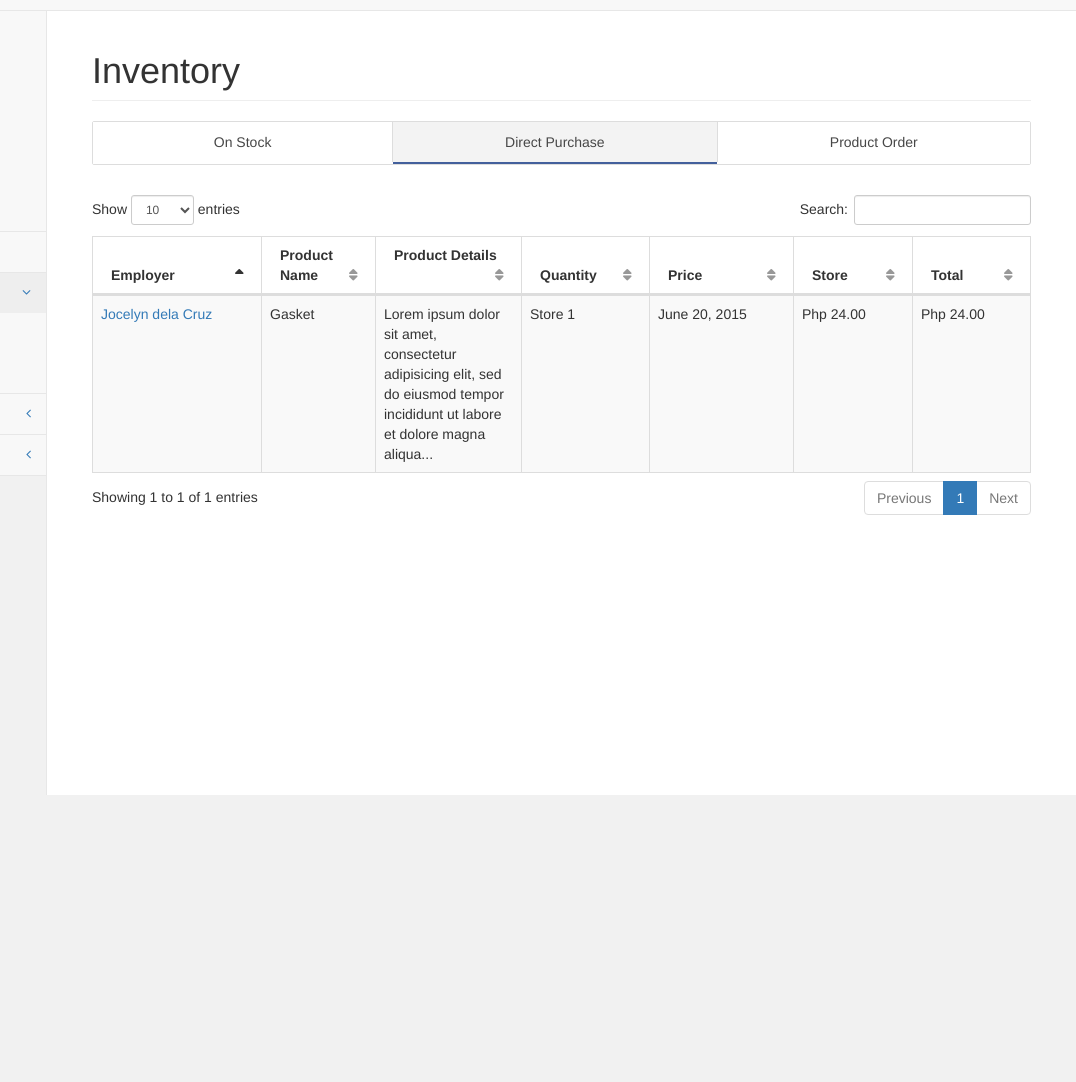
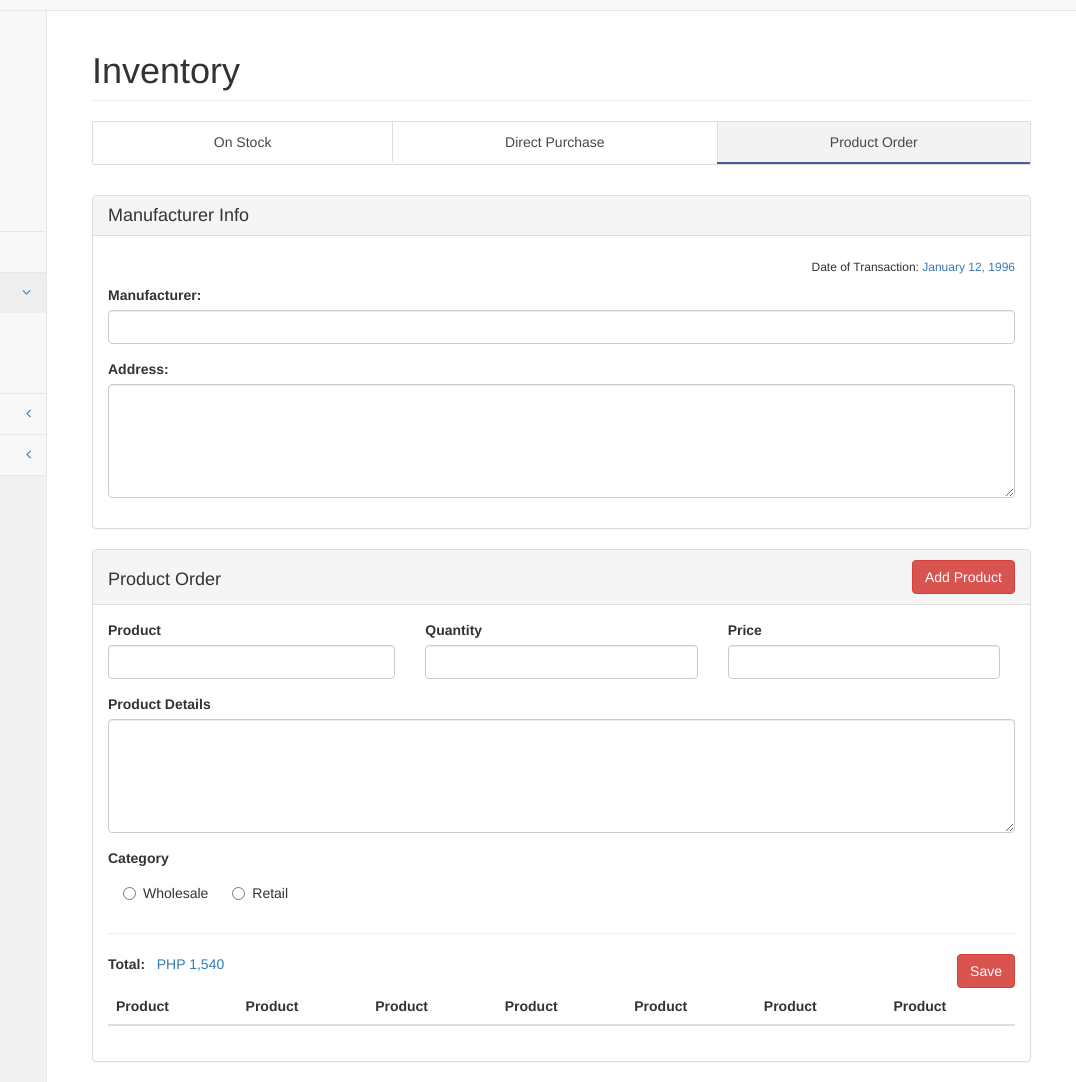
Before and after one commit to billyranario2015/Car-Focus, a plain HTML site: page product-order-input.html in a window 1280 px wide. Shown: the part 40-1122 px from the top of the page, 204-1280 px from the left. Before the commit the page ends 835 px from the top, so only its background shows below. Drawn offline with Linux system fonts and the light colour scheme.

Commit message:
Templates

```diff
--- a/product-order-input.html
+++ b/product-order-input.html
@@ -126,8 +126,8 @@
                                     <!-- Nav tabs -->
                                     <ul class="nav nav-pills nav-justified inventory-category" role="tablist">
                                         <li role="presentation"><a href="#on-stock" aria-controls="on-stock" role="tab" data-toggle="tab">On Stock</a></li>
-                                        <li role="presentation" class="active"><a href="#direct-purchase" aria-controls="direct-purchase" role="tab" data-toggle="tab">Direct Purchase</a></li>
-                                        <li role="presentation"><a href="#product-order" aria-controls="product-order" role="tab" data-toggle="tab">Product Order</a></li>
+                                        <li role="presentation"><a href="#direct-purchase" aria-controls="direct-purchase" role="tab" data-toggle="tab">Direct Purchase</a></li>
+                                        <li role="presentation" class="active"><a href="#product-order" aria-controls="product-order" role="tab" data-toggle="tab">Product Order</a></li>
                                     </ul>
                                     <!-- Search -->
                                     <div class="row table-settings">
@@ -170,7 +170,7 @@
                                             <div class="tab-container">
                                             </div>
                                         </div>
-                                        <div role="tabpanel" class="tab-pane active" id="direct-purchase">
+                                        <div role="tabpanel" class="tab-pane" id="direct-purchase">
                                             <div class="tab-container">
                                                 <table class="table table-striped table-bordered table-hover dataTable no-footer" id="dataTables-direct-purchase" role="grid" aria-describedby="dataTables-product-order_info">
                                                     <thead>
@@ -203,7 +203,7 @@
                                                 </table>
                                             </div>
                                         </div>
-                                        <div role="tabpanel" class="tab-pane" id="product-order">
+                                        <div role="tabpanel" class="tab-pane active" id="product-order">
                                             <div class="tab-container">
                                                 <div class="panel panel-default">
                                                     <div class="panel-heading">
@@ -285,6 +285,21 @@
                                                                 </div>
                                                             </form>
                                                         </div>
+                                                        <div class="product-order-list">
+                                                            <table class="table">
+                                                                <thead>
+                                                                    <tr>
+                                                                        <th>Product</th>
+                                                                        <th>Product</th>
+                                                                        <th>Product</th>
+                                                                        <th>Product</th>
+                                                                        <th>Product</th>
+                                                                        <th>Product</th>
+                                                                        <th>Product</th>
+                                                                    </tr>
+                                                                </thead>
+                                                            </table>
+                                                        </div>
                                                     </div>
                                                 </div>
                                             </div>
```
